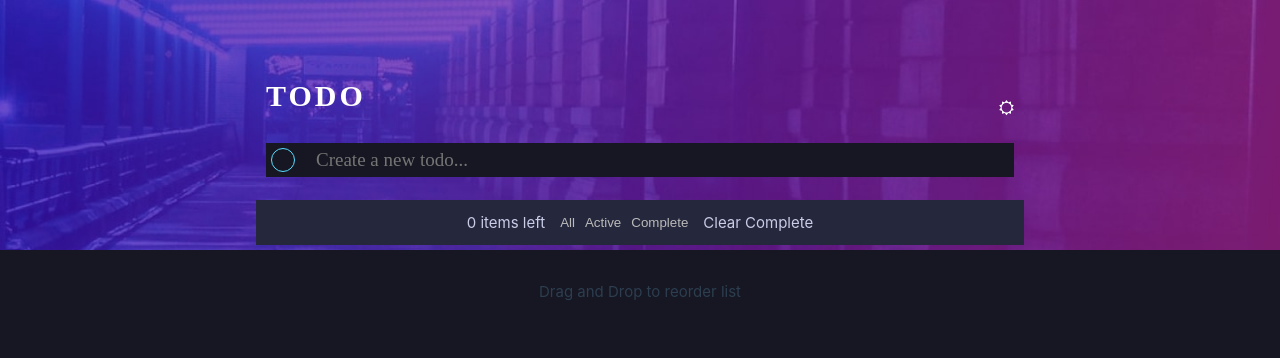
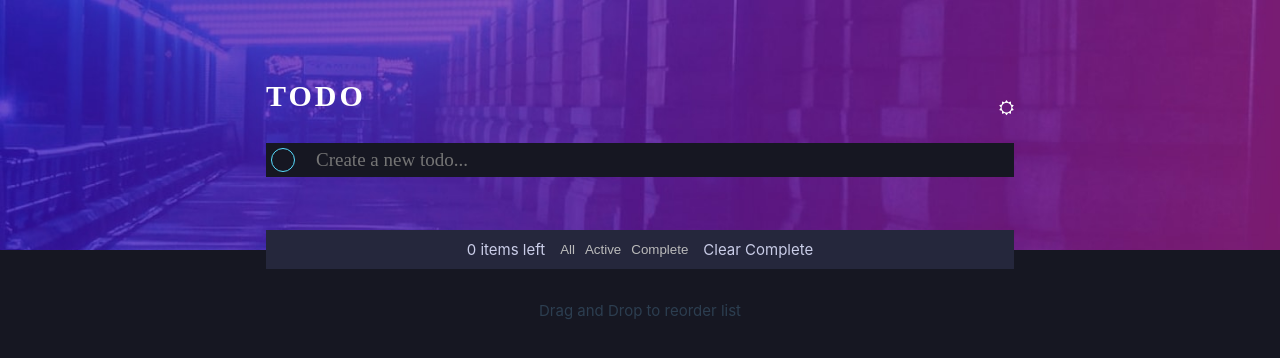
Before and after one commit to kudakiach/TodoList, a Vue app: page / in a window 1280 px wide. Shown: the top 358 px of the page. Built offline with nearby package versions, Linux system fonts and the light colour scheme.

Commit message:
final design

```diff
--- a/src/App.vue
+++ b/src/App.vue
@@ -89,16 +89,18 @@ export default {
       }
     },
     displayAll() {
-      console.log(this.todoList);
       return this.todoList;
     },
 
     completedTasks() {
-      for (let i = this.todoList.length - 1; i >= 0; i--) {
-        if (this.todoList[i].complete == false) {
-          this.todoList.push(i);
-        }
-      }
+      let newList =
+      this.todoList.filter(item =>
+          item.complete == true
+      )
+
+      let todoList = newList;
+
+      return todoList
     },
 
     activeTasks() {
@@ -194,12 +196,14 @@ export default {
 
   <main>
     <div class="todo-list">
-      <div v-bind:style="list" class="lists">
+      <div  class="lists">
         <div
+        v-bind:style="list"
           class="items"
           v-for="(item, index) in todoList"
           :key="index"
           :id="item.id"
+          draggable="true"
         >
           <div class="check-btn">
             <div
@@ -224,7 +228,7 @@ export default {
           </div>
         </div>
 
-        <div class="actions">
+        <div class="actions"  v-bind:style="list">
           <div class="count">{{ this.count }} items left</div>
           <div class="item-actions">
             <div class="all">
@@ -243,9 +247,8 @@ export default {
             <div class="" @click="clearComplete">Clear Complete</div>
           </div>
         </div>
-      </div>
 
-      <div class="card">
+        <div class="card">
         <div class="card-cont">
           <div class="all"><button class="clear-btn">All</button></div>
           <div class="active"><button class="clear-btn">Active</button></div>
@@ -257,6 +260,10 @@ export default {
       <div class="drag-drop">
         Drag and Drop to reorder list
       </div>
+      </div>
+
+
+
     </div>
   </main>
 </template>
@@ -372,16 +379,17 @@ input[type="text"] {
   margin: auto;
   padding: 10px;
   position: absolute;
-  top: -50px;
+  top: -30px;
 }
 
 .items {
-  width: calc(100% - 20px);
+  width: 100%;
   flex: 100%;
   display: flex;
   gap: 10px;
+  /* background-color: rgb(37, 39, 60); */
   justify-content: center;
-  padding: 10px 10px;
+  padding:15px;
   font-size: 19px;
   align-items: center;
   color: white;
@@ -421,13 +429,17 @@ input[type="text"] {
  display:none;
 }
 
-
+.drag-drop{
+  text-align: center;
+}
 
 .actions {
   display: flex;
   gap: 10px;
   justify-content: center;
   align-items: center;
+  /* background-color: rgb(37, 39, 60); */
+  padding:7px;
 }
 
 .clear-btn {
```
